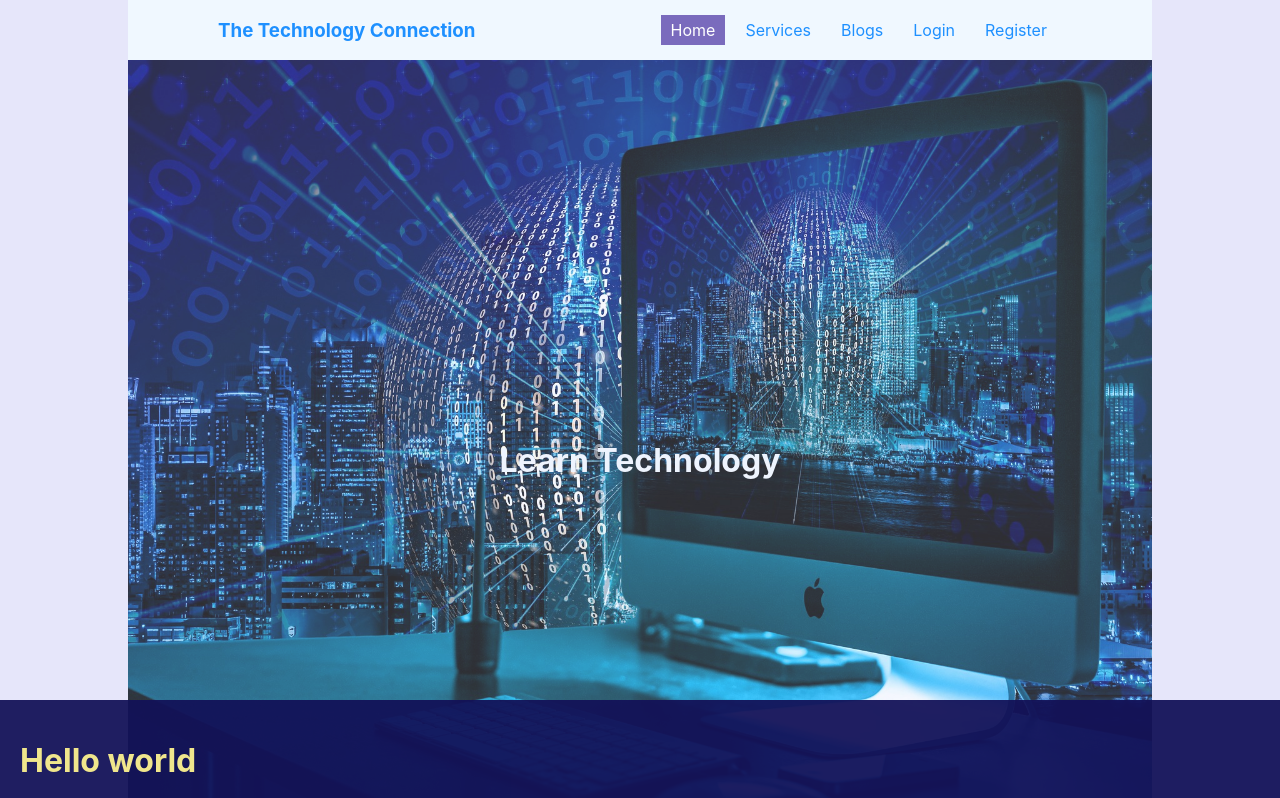
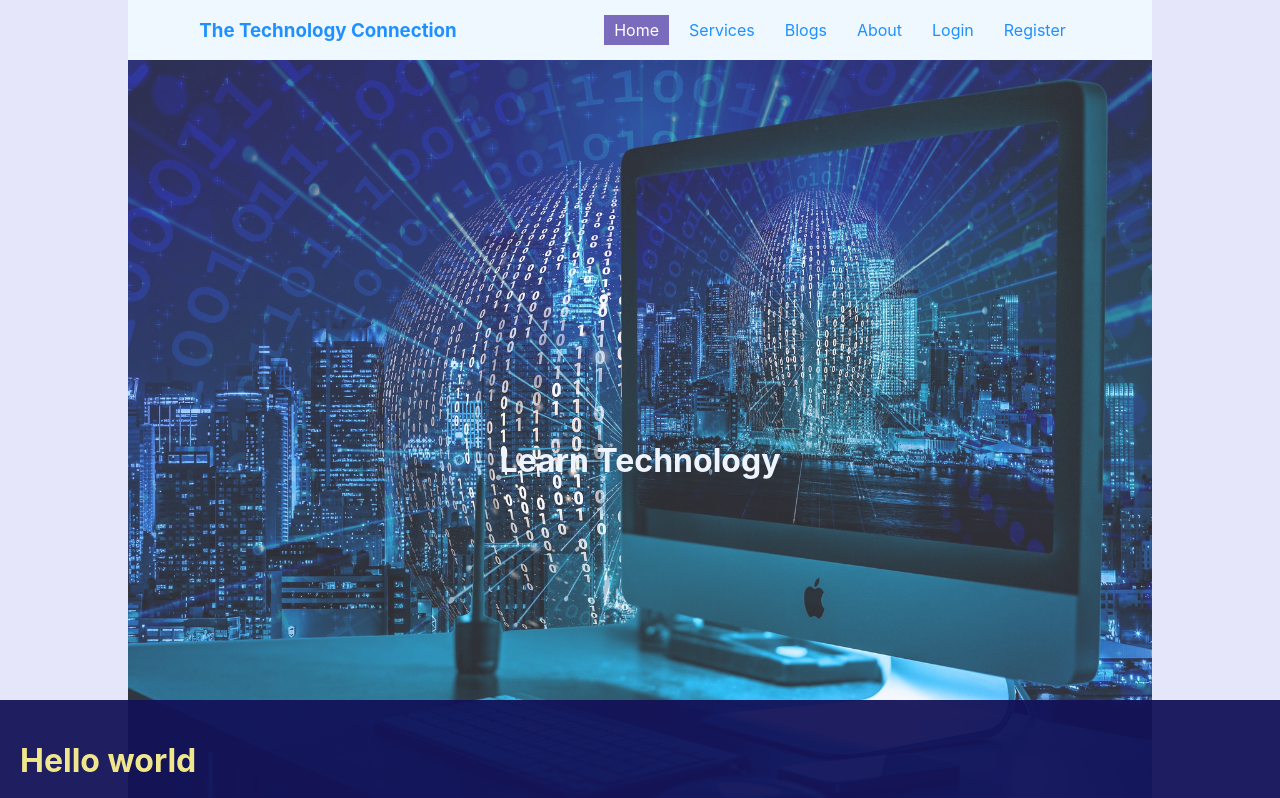
Before and after one commit to uday-g-ithub15/The-Technology-Connection, a React (Create React App) app: page / in a window 1280 px wide. Shown: the top 798 px of the page. Built offline with nearby package versions, Linux system fonts and the light colour scheme; no server answers.

Commit message:
readme file edit and About route start

```diff
--- a/src/App.js
+++ b/src/App.js
@@ -1,9 +1,9 @@
 import { Route, Routes } from 'react-router-dom';
 import './App.css';
+import About from './Components/About/About';
 import Blogs from './Components/Blogs/Blogs';
 import Checkout from './Components/Checkout/Checkout';
 import Home from './Components/Home/Home';
-// import Services from './Components/Home/Services/Services';
 import Login from './Components/Registration/Login/Login';
 import Register from './Components/Registration/Register/Register';
 import Error from './Components/Shared/Error/Error';
@@ -19,7 +19,8 @@ function App() {
         <Route path='/' element={<Home/>}></Route>
         <Route path='/home' element={<Home/>}></Route>
         {/* <Route path='/services' element={<Services/>}></Route> */}
-        <Route path='/Blogs' element={<Blogs/>}></Route>';
+        <Route path='/Blogs' element={<Blogs/>}></Route>;
+        <Route path='/about' element={<About/>}></Route>;
         <Route path='/login' element={<Login/>}></Route>
         <Route path='/register' element={<Register/>}></Route>
         <Route path='/service/:courseId' element={
--- /dev/null
+++ b/src/Components/About/About.js
@@ -0,0 +1,24 @@
+import React from 'react';
+
+const About = () => {
+    const about = {
+        width:'80%',
+        height:'100vh',
+        margin:'auto',
+        marginTop:'10px',
+        marginBottom:'100px',
+        backgroundColor:'aliceblue',
+        padding:'12px',
+
+    }
+    return (
+        <div style={about}>
+            <h2>Name : Uday Hasan</h2>
+            <p>
+                Currently my goal is complete this course.For this reason i almost leave my all indoor and outdoor work.Hope I'll complete this course properly.
+            </p>
+        </div>
+    );
+};
+
+export default About;
--- a/src/Components/Shared/Header/Header.js
+++ b/src/Components/Shared/Header/Header.js
@@ -19,13 +19,14 @@ const Header = () => {
     }
     return (
         <nav>
-            <div className="photography-brand">
+            <div className="connection">
                 <h3>The <span>Technology</span> Connection</h3>
             </div>
             <div className="nav-items">
                 <NavLink   style={activeLinkStyle} to={'/'}>Home</NavLink>
                 <NavLink  style={activeLinkStyle} to='/services' >Services</NavLink>
                 <NavLink   style={activeLinkStyle} to={'/blogs'}>Blogs</NavLink>
+                <NavLink   style={activeLinkStyle} to={'/about'}>About</NavLink>
                 {
                     user
                     ?
```
Also changed, not shown: 1 other file (tests, documents, lock files or other folders).
